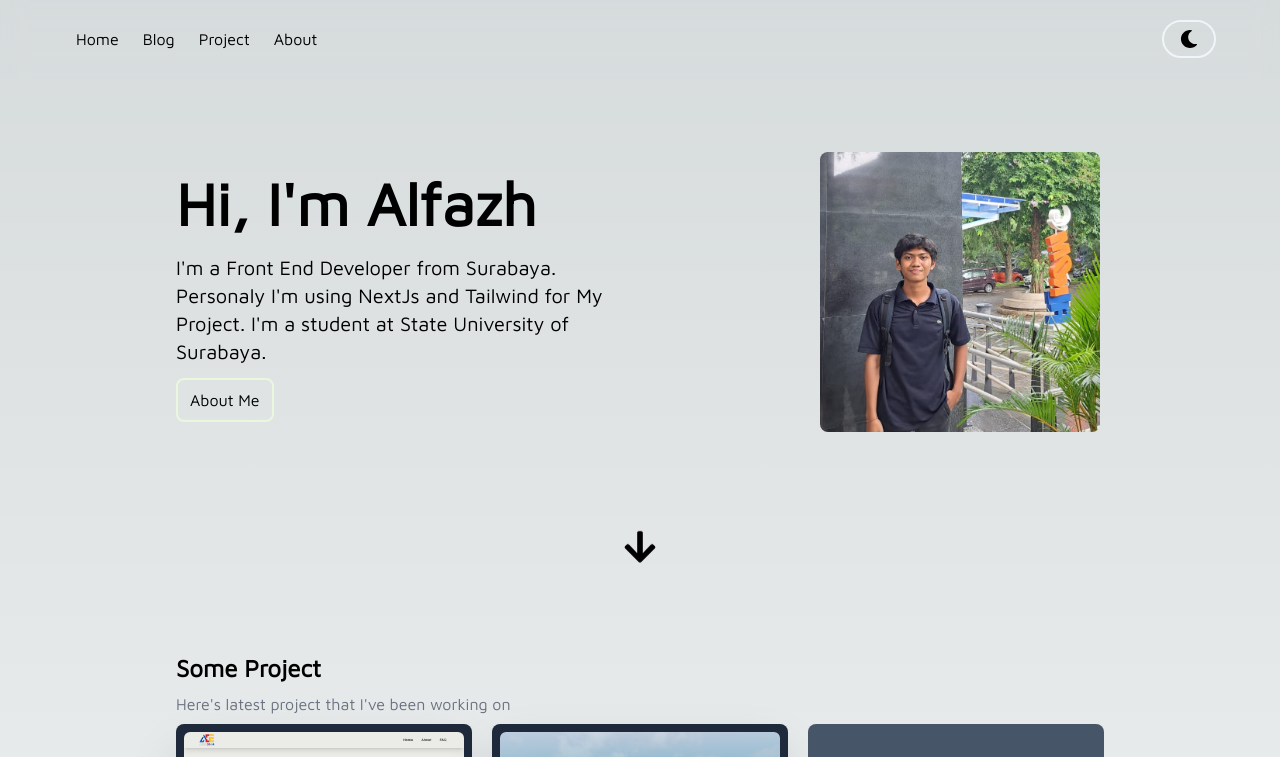
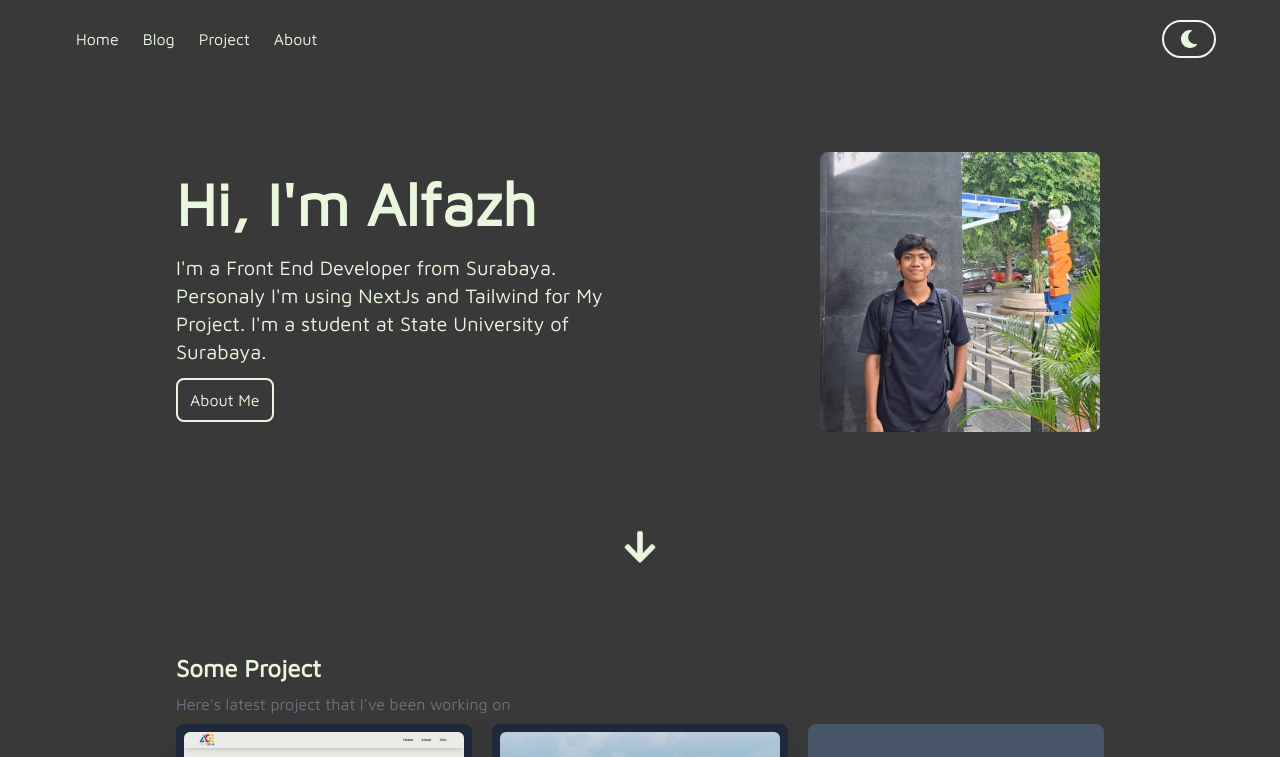
Before and after one commit to alfazh123/Alfazh-page, a Next.js app: page / in a window 1280 px wide. Shown: the top 757 px of the page. Built offline with nearby package versions, Linux system fonts and the light colour scheme.

Commit message:
fix: dark mode when the app is light mode

```diff
--- a/app/globals.css
+++ b/app/globals.css
@@ -3,9 +3,15 @@
 @tailwind utilities;
 
 :root {
-  --foreground-rgb: 0, 0, 0;
-  --background-start-rgb: 214, 219, 220;
-  --background-end-rgb: 255, 255, 255;
+  --foreground-rgb: 56, 30, 112;
+  --background-start-rgb: 248, 243, 230;
+  --background-end-rgb: 248, 243, 230;
+}
+
+.dark {
+  --foreground-rgb: 234, 247, 223;
+  --background-start-rgb: 57, 57, 57;
+  --background-end-rgb: 57, 57, 57;
 }
 
 @media (prefers-color-scheme: dark) {
```
